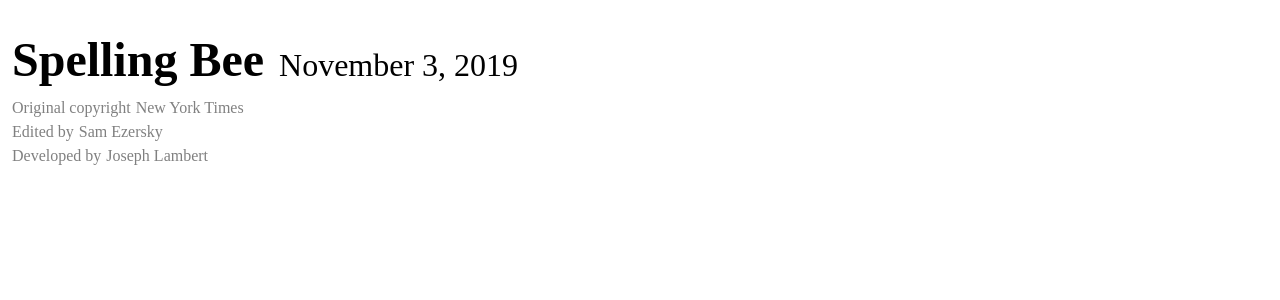
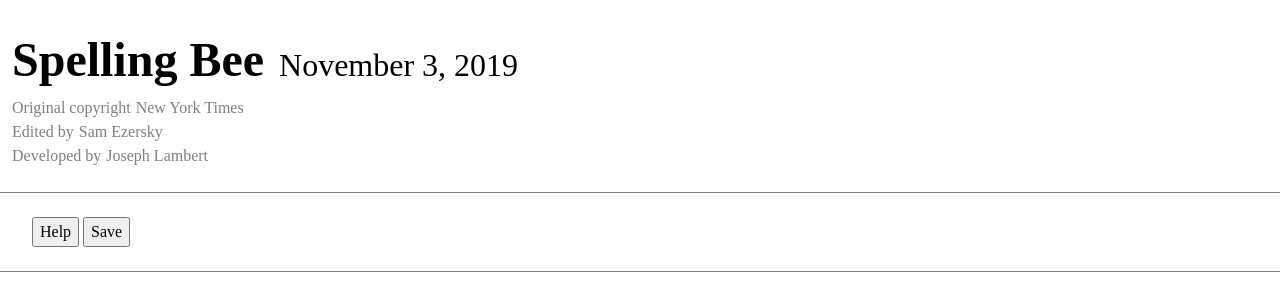
Before and after one commit to losephjambert/spelling-bee, a Svelte app: page / in a window 1280 px wide. Shown: the top 300 px of the page. Built offline with nearby package versions, Linux system fonts and the light colour scheme.

Commit message:
removes discrete help and save buttons. creates generic button component. renders menu bar with help and save functions

```diff
--- a/src/App.svelte
+++ b/src/App.svelte
@@ -1,5 +1,6 @@
 <script>
   import TitleBar from './components/TitleBar.svelte';
+  import MenuBar from './components/MenuBar.svelte';
   export let title;
 </script>
 
@@ -11,4 +12,5 @@
 
 <header>
   <TitleBar />
+  <MenuBar />
 </header>
--- /dev/null
+++ b/src/components/Button.svelte
@@ -0,0 +1,12 @@
+<script>
+  export let handleClick;
+  export let value;
+</script>
+
+<style>
+  button {
+    cursor: pointer;
+  }
+</style>
+
+<button on:click={handleClick}>{value}</button>
--- a/src/components/MenuBar.svelte
+++ b/src/components/MenuBar.svelte
@@ -0,0 +1,26 @@
+<script>
+  import Button from './Button.svelte';
+
+  const saveProgress = e => {
+    console.log(e.target, 'Save Progress');
+  };
+
+  const showHelp = e => {
+    console.log(e.target, 'Show Help');
+  };
+</script>
+
+<style>
+  section {
+    border-top: 1px solid grey;
+    border-bottom: 1px solid grey;
+    padding: 24px;
+    padding-left: 32px;
+    padding-right: 32px;
+  }
+</style>
+
+<section>
+  <Button value="Help" handleClick={showHelp} />
+  <Button value="Save" handleClick={saveProgress} />
+</section>
```
Also changed, not shown: src/components/HelpButton.svelte (deleted), src/components/SaveButton.svelte (deleted).
